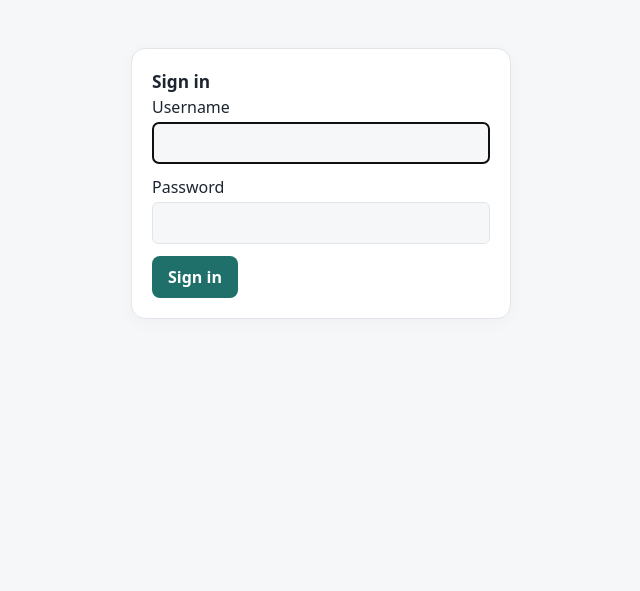
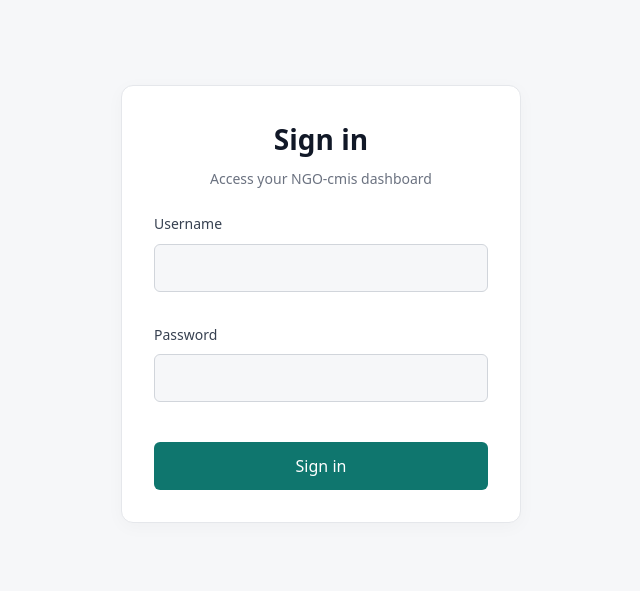
Before and after one commit to M-Katoka/NGO-cmis, a Flask app: page /login in a window 1280 px wide. Shown: the top 591 px of the page, without its empty margins (319-959 px from the left). Run offline with Flask 3, Linux system fonts and the light colour scheme.

Commit message:
Enhance login page design and structure
Updated the login page layout and styling for better user experience.

```diff
--- a/app/templates/auth/login.html
+++ b/app/templates/auth/login.html
@@ -1,6 +1,31 @@
-{% extends "base.html" %}{% block content %}
-<div class="card" style="max-width:380px;margin:3rem auto"><h2>Sign in</h2>
-<form method="post"><input type="hidden" name="csrf_token" value="{{ csrf_token() }}">
-<label>Username<input name="username" autofocus required></label>
-<label>Password<input name="password" type="password" required></label>
-<button>Sign in</button></form></div>{% endblock %}
+{% extends "base.html" %}
+{% block content %}
+<div class="login-container" style="display: flex; justify-content: center; align-items: center; min-height: 70vh;">
+    <div class="card shadow-sm" style="width: 100%; max-width: 400px; padding: 2rem; border-radius: 12px; background-color: #ffffff; border: 1px solid #e5e7eb;">
+
+        <div style="text-align: center; margin-bottom: 1.5rem;">
+            <h2 style="font-size: 1.75rem; font-weight: 600; color: #111827; margin-bottom: 0.5rem;">Sign in</h2>
+            <p style="font-size: 0.875rem; color: #6b7280;">Access your NGO-cmis dashboard</p>
+        </div>
+
+        <form method="post" style="display: flex; flex-direction: column; gap: 1.25rem;">
+            <input type="hidden" name="csrf_token" value="{{ csrf_token() }}">
+
+            <div style="display: flex; flex-direction: column; gap: 0.375rem;">
+                <label for="username" style="font-size: 0.875rem; font-weight: 500; color: #374151;">Username</label>
+                <input id="username" name="username" autofocus required style="padding: 0.75rem; border: 1px solid #d1d5db; border-radius: 6px; font-size: 0.95rem; outline: none; transition: border-color 0.2s;">
+            </div>
+
+            <div style="display: flex; flex-direction: column; gap: 0.375rem;">
+                <label for="password" style="font-size: 0.875rem; font-weight: 500; color: #374151;">Password</label>
+                <input id="password" name="password" type="password" required style="padding: 0.75rem; border: 1px solid #d1d5db; border-radius: 6px; font-size: 0.95rem; outline: none; transition: border-color 0.2s;">
+            </div>
+
+            <button type="submit" style="margin-top: 0.5rem; padding: 0.75rem; background-color: #0f766e; color: white; border: none; border-radius: 6px; font-size: 1rem; font-weight: 500; cursor: pointer; transition: background-color 0.2s;">
+                Sign in
+            </button>
+        </form>
+
+    </div>
+</div>
+{% endblock %}
```
